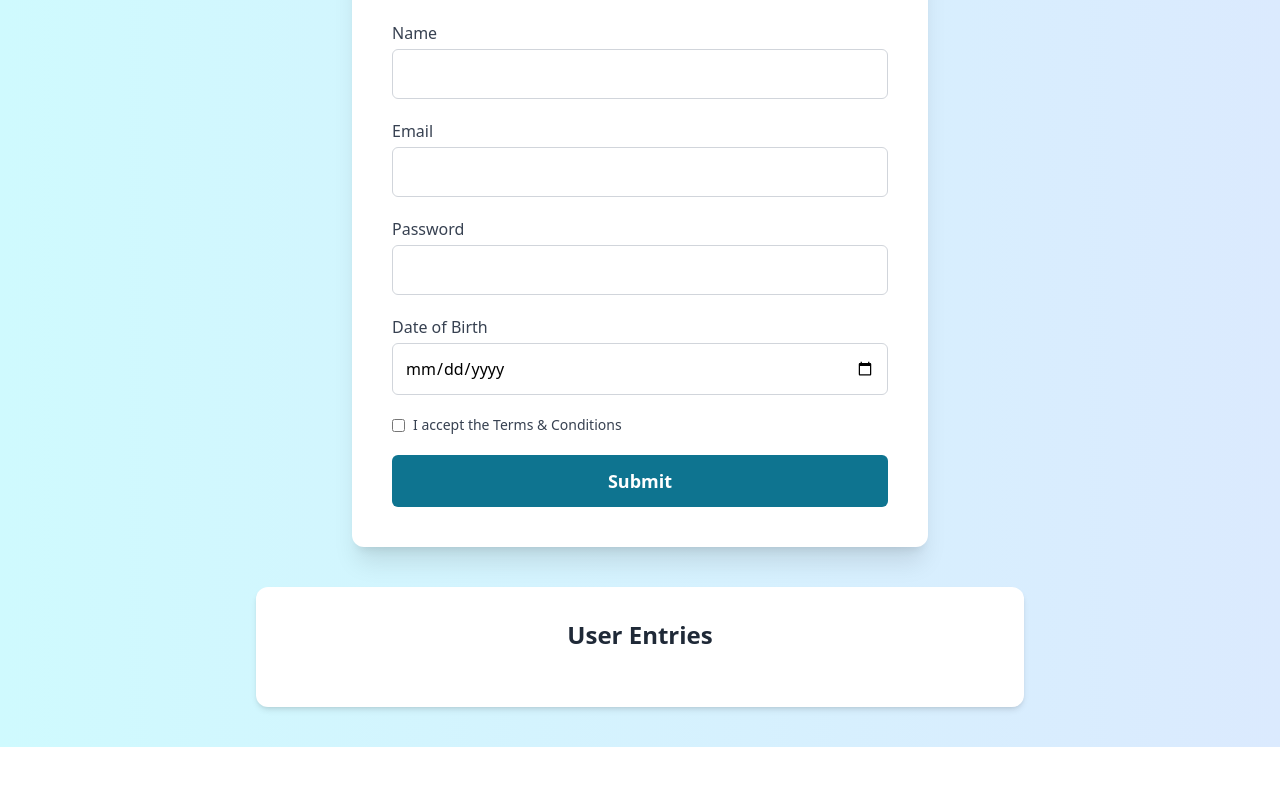
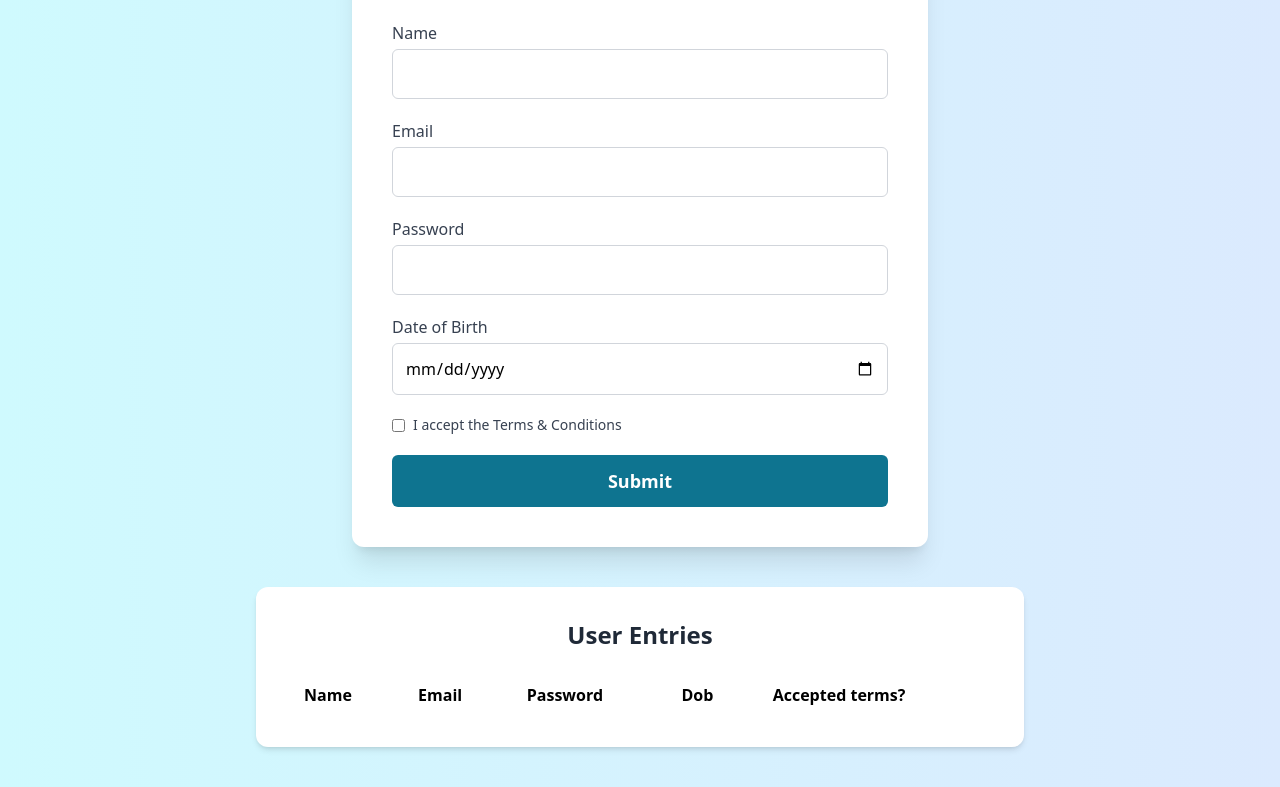
Before and after one commit to RiziaPrabin/wd101, a plain HTML site: page index.html in a window 1280 px wide. Shown: the part 155-942 px from the top of the page. Before the commit the page ends 902 px from the top, so only its background shows below. Drawn offline with nearby package versions, Linux system fonts and the light colour scheme.

Commit message:
Update index.html

```diff
--- a/index.html
+++ b/index.html
@@ -60,7 +60,15 @@
   <div class="w-full max-w-3xl mt-10 bg-white p-8 rounded-xl shadow-md">
     <h2 class="text-2xl font-bold text-center text-gray-800 mb-6">User Entries</h2>
     <table class="w-full text-left table-auto border-collapse">
-
+    <thead>
+    <tr>
+      <th class="px-4 py-2">Name</th>
+      <th class="px-4 py-2">Email</th>
+      <th class="px-4 py-2">Password</th>
+      <th class="px-4 py-2">Dob</th>
+      <th class="px-4 py-2">Accepted terms?</th>
+    </tr>
+  </thead>
     <tbody id="user-entries" class="text-gray-700">
       <!-- Entries will be added here dynamically -->
     </tbody>
```
